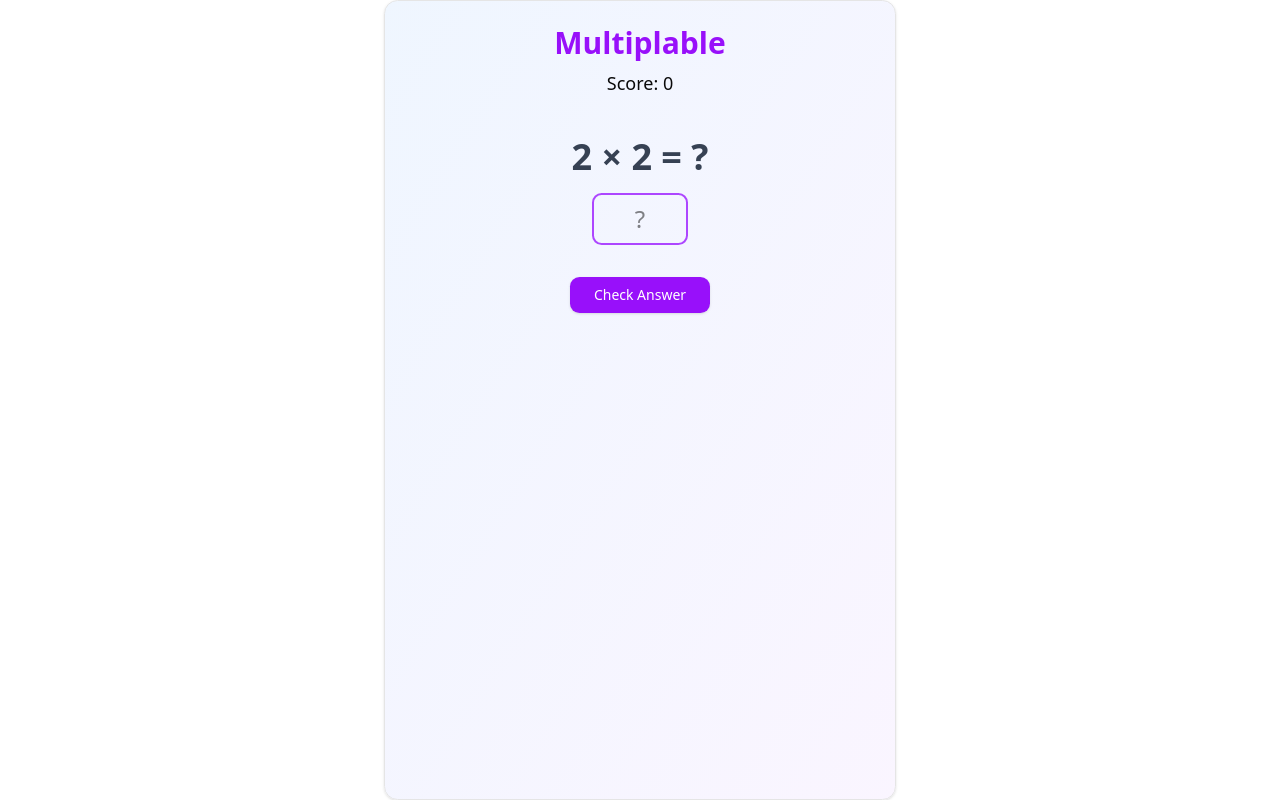
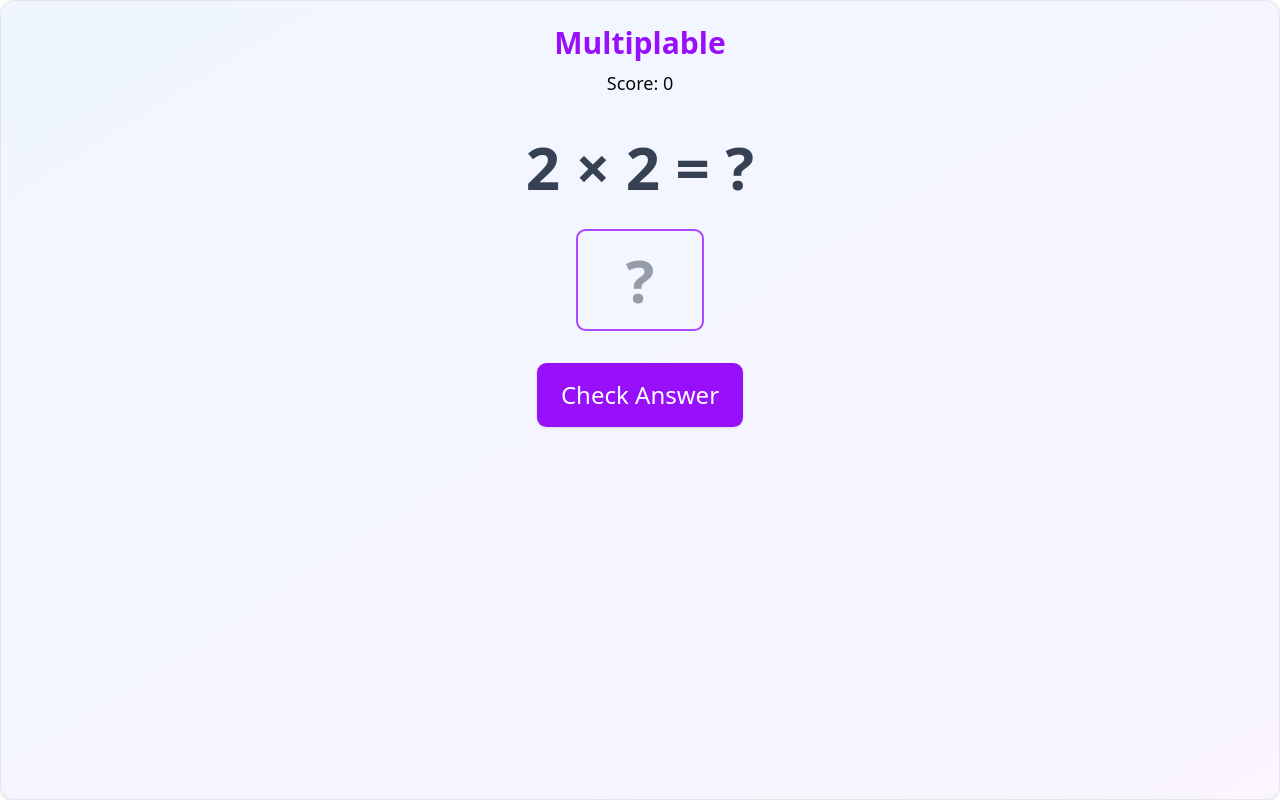
Before and after one commit to wivorn/multipable, a React (Vite) app: page / in a window 1280 px wide. Built offline with nearby package versions, Linux system fonts and the light colour scheme.

Commit message:
Update styles

```diff
--- a/src/App.tsx
+++ b/src/App.tsx
@@ -46,7 +46,7 @@ const App = () => {
   }
 
   return (
-    <Card className="w-full max-w-lg mx-auto p-6 bg-gradient-to-br h-dvh from-blue-50 to-purple-50">
+    <Card className="w-full mx-auto p-6 bg-gradient-to-br h-dvh from-blue-50 to-purple-50">
       <CardContent>
         <div className="text-center mb-8">
           <h1 className="text-3xl font-bold text-purple-600 mb-2">
@@ -54,16 +54,19 @@ const App = () => {
           </h1>
           <div className="flex flex-col justify-center items-center gap-2">
             <span className="text-lg">Score: {score}</span>
-            <div className="flex flex-wrap items-center ml-4">
+            <div className="flex flex-wrap items-center">
               {[...Array(streak)].map((_, i) => (
-                <Star key={i} className="w-5 h-5 text-yellow-400" />
+                <Star
+                  key={i}
+                  className="w-5 h-5 text-yellow-400 fill-yellow-400"
+                />
               ))}
             </div>
           </div>
         </div>
 
         <div className="text-center mb-8">
-          <div className="text-4xl font-bold text-gray-700 mb-4">
+          <div className="text-6xl font-bold text-gray-700 mb-8">
             {num1} × {num2} = ?
           </div>
           <input
@@ -71,7 +74,7 @@ const App = () => {
             value={userAnswer}
             onChange={(e) => setUserAnswer(e.target.value)}
             onKeyDown={handleKeyPress}
-            className="w-24 text-center text-2xl p-2 border-2 border-purple-300 rounded-lg focus:outline-none focus:border-purple-500"
+            className="w-32 text-center text-6xl p-2 border-2 border-purple-300 rounded-lg focus:outline-none focus:border-purple-500 font-bold text-gray-700"
             placeholder="?"
             autoFocus
           />
@@ -80,7 +83,7 @@ const App = () => {
         <div className="flex justify-center gap-4 mb-6">
           <Button
             onClick={checkAnswer}
-            className="bg-purple-600 hover:bg-purple-700 text-white px-6 py-2 rounded-lg"
+            className="bg-purple-600 hover:bg-purple-700 text-white px-6 py-4 rounded-lg text-2xl h-auto"
           >
             Check Answer
           </Button>
```
